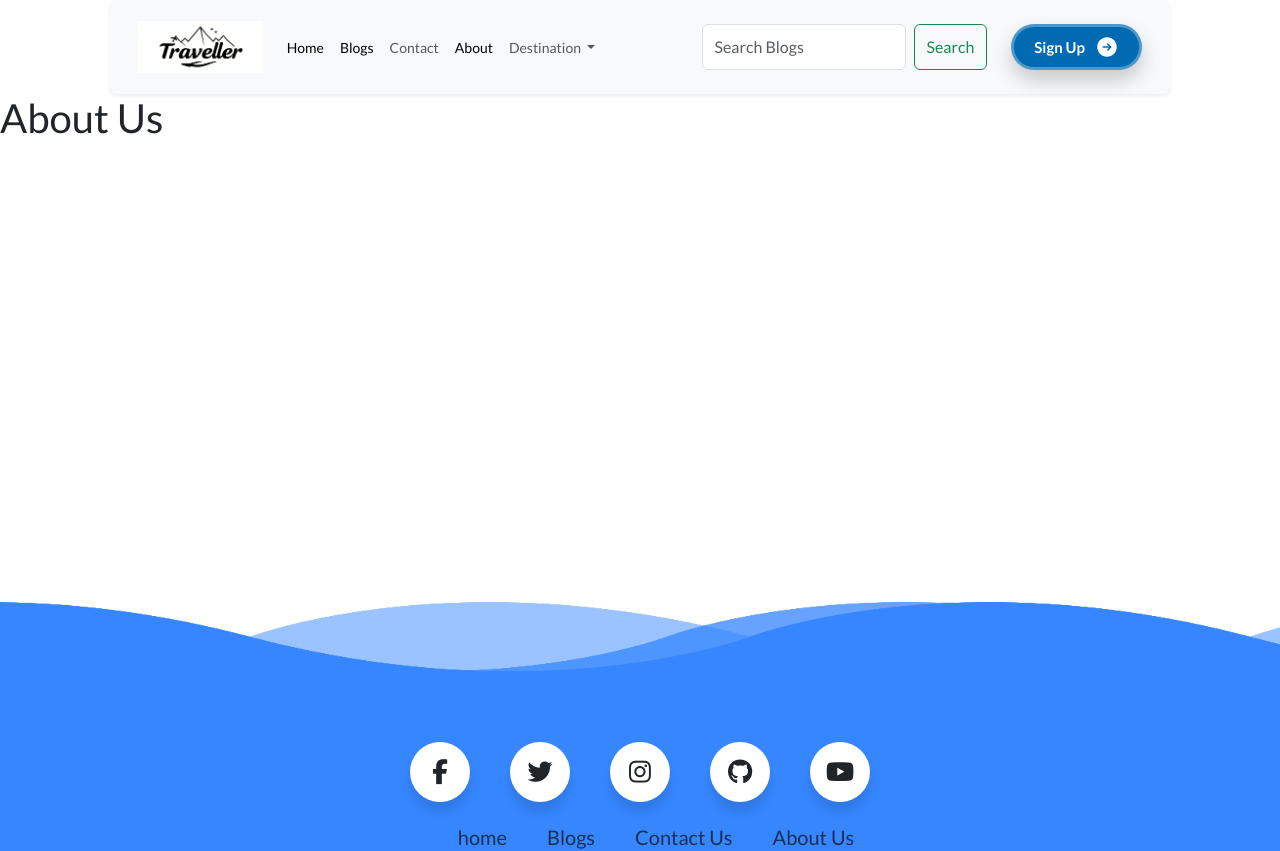
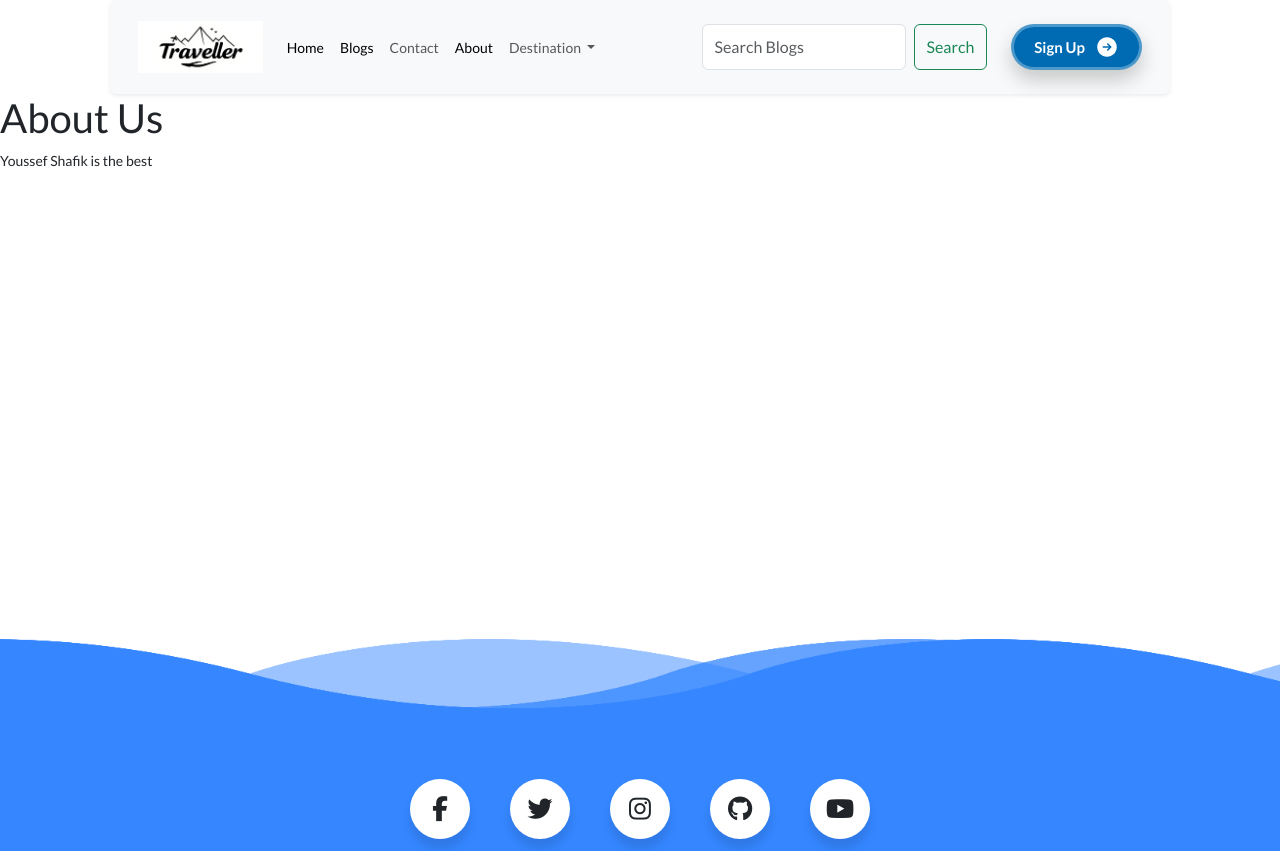
Before and after one commit to mohamedshreiff22/Project-BLOGS, an Angular app: page /about in a window 1280 px wide. Shown: the top 851 px of the page. Built offline with nearby package versions, Linux system fonts and the light colour scheme.

Commit message:
paragraph added

```diff
--- a/src/app/about/about.component.html
+++ b/src/app/about/about.component.html
@@ -1 +1,2 @@
 <h1>About Us</h1>
+<p>Youssef Shafik is the best</p>
```
